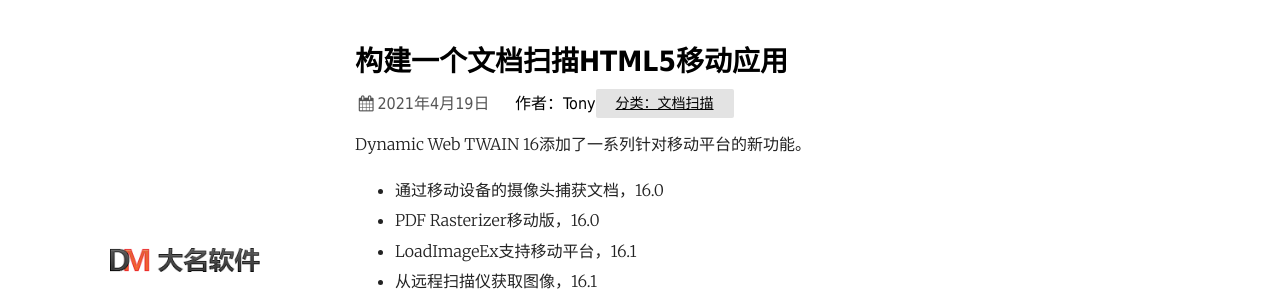
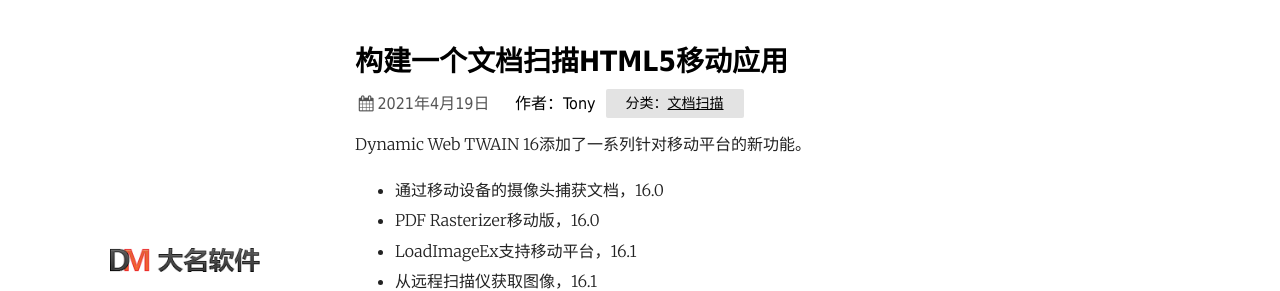
Before and after one commit to damingsoft/damingsoft.github.io, a Jekyll site: the page built from _posts/2021-04-19-mobile-document-scanning-in-html5.md, in a window 1280 px wide. Shown: the top 291 px of the page. Built offline with Jekyll 4.4.1, drawn with Linux system fonts in a browser that asks for light colours.

Commit message:
Update post meta

```diff
--- a/_layouts/post.html
+++ b/_layouts/post.html
@@ -14,7 +14,7 @@ layout: default
     {%- if page.categories.size > 0 -%}
     <ul class="post-categories">
       {%- for tag in page.categories -%}
-      <li><a class="category-link" href="/categories#{{ tag }}">分类：{{ tag }}</a></li>
+      <li>分类：<a class="category-link" href="/categories#{{ tag }}">{{ tag }}</a></li>
       {%- endfor -%}
     </ul>
     {%- endif -%}
--- a/_sass/plain.scss
+++ b/_sass/plain.scss
@@ -216,6 +216,12 @@ main {
     }
   }
 }
+
+.author{
+    margin-right: 10px;
+}
+
+
 .post-link {
   text-decoration: none;
 }
```
